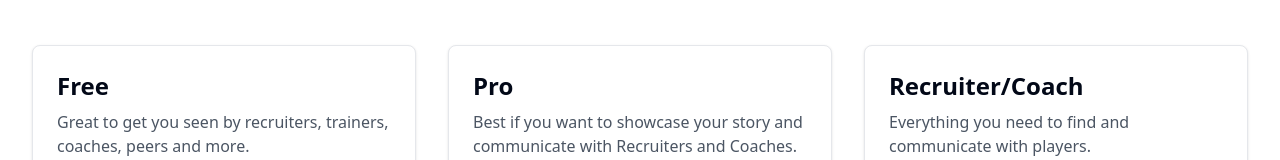
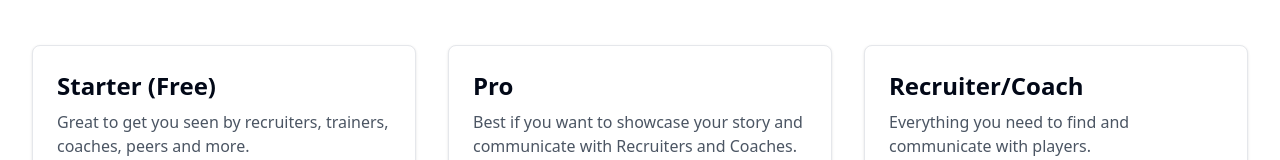
Before and after one commit to godesign27/player-hub-marketing-site, a React (Vite) app: page /get-started in a window 1280 px wide. Shown: the part 375-535 px from the top of the page. Built offline with nearby package versions, Linux system fonts and the light colour scheme.

Commit message:
Update card header text
Changed the header of the first card from "Free" to "Starter (Free)" in the GetStarted page.
[skip gpt_engineer]

```diff
--- a/src/pages/GetStarted.tsx
+++ b/src/pages/GetStarted.tsx
@@ -24,7 +24,7 @@ const GetStarted = () => {
           {/* Free Plan */}
           <div className="w-full p-6 bg-white border border-gray-200 rounded-lg shadow flex flex-col">
             <div className="flex-grow">
-              <h2 className="text-2xl font-bold mb-2">Free</h2>
+              <h2 className="text-2xl font-bold mb-2">Starter (Free)</h2>
               <p className="text-gray-600 mb-4">Great to get you seen by recruiters, trainers, coaches, peers and more.</p>
               <div className="flex items-baseline text-gray-900 mb-6">
                 <span className="text-3xl font-semibold">$</span>
```
